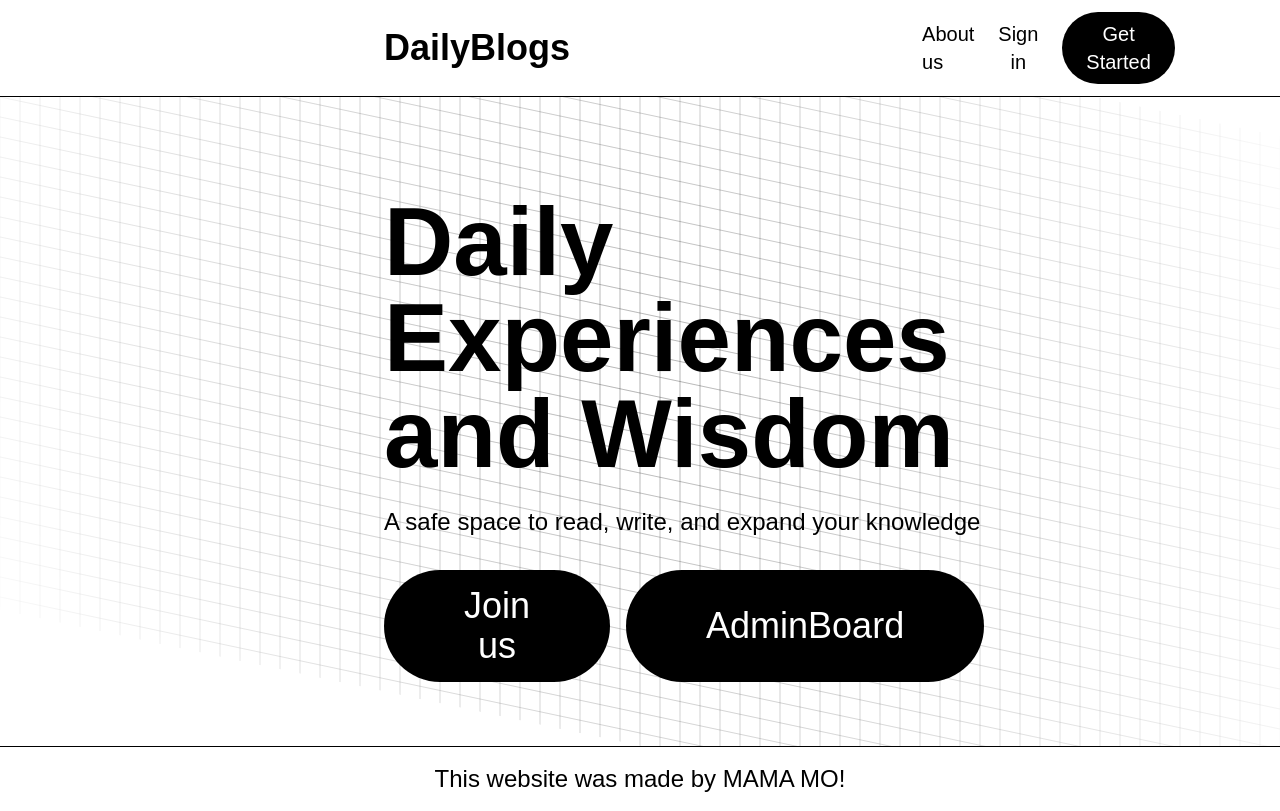
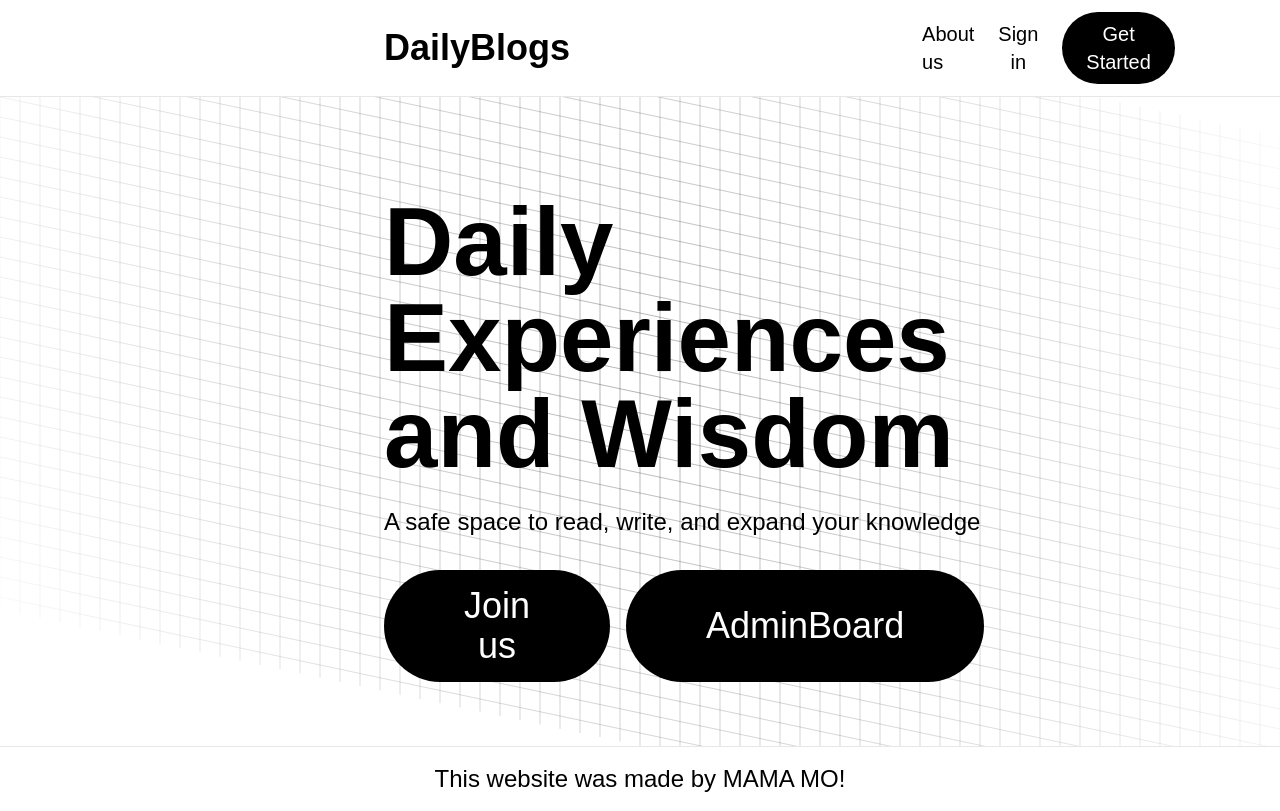
Before and after one commit to babkkin/daily-blogs, a Next.js app: page / in a window 1280 px wide. Built offline with nearby package versions, Linux system fonts and the light colour scheme; a web font is replaced by a local one.

Commit message:
some border ui

```diff
--- a/components/Footer.js
+++ b/components/Footer.js
@@ -12,7 +12,7 @@ export default function Footer() {
       <Sidebar isOpen={sidebarOpen} onClose={() => setSidebarOpen(false)} />
 
       {/* Sticky Footer */}
-      <footer className="fixed bottom-0 left-0 w-full border-t bg-white shadow-md p-1 flex justify-between items-center z-50">
+      <footer className="fixed bottom-0 left-0 w-full border-t border-gray-200   bg-white shadow-md p-1 flex justify-between items-center z-50">
         {/* Burger Button */}
 
 
--- a/components/Header.js
+++ b/components/Header.js
@@ -68,7 +68,7 @@ export default function Header() {
 			{/* Sidebar controlled by Header */}
 			<Sidebar isOpen={sidebarOpen} onClose={() => setSidebarOpen(false)} />
 
-			<header className="fixed top-0 left-0 right-0 z-50 bg-white border-b px-4 md:px-8 py-3 flex items-center justify-between">
+			<header className="fixed top-0 left-0 right-0 z-50 bg-white border-b border-gray-200 px-4 md:px-8 py-3 flex items-center justify-between">
 				<link
 					rel="stylesheet"
 					href="https://cdn-uicons.flaticon.com/uicons-bold-rounded/css/uicons-bold-rounded.css"
--- a/components/Homeee.jsx
+++ b/components/Homeee.jsx
@@ -46,7 +46,7 @@ export default function HomePage() {
 
 return (
 	<div className="max-w-6xl mx-auto px-6 py-16">
-		<h1 className="font-medium text-xl mb-6 text-gray-900 border-b pb-3">
+		<h1 className="font-medium text-xl mb-6 text-gray-900 border-b border-gray-300  pb-3">
 			For you
 		</h1>
 		<div className="flex flex-col gap-10">
--- a/components/PublicFooter.jsx
+++ b/components/PublicFooter.jsx
@@ -2,7 +2,7 @@
 
 export default function PublicFooter() {
   return (
-    <footer className="p-4 text-center text-lg md:text-xl lg:text-2xl transition-colors duration-300 border-t mt-auto">
+    <footer className="p-4 text-center text-lg md:text-xl lg:text-2xl transition-colors duration-300 border-t border-gray-200  mt-auto">
       This website was made by MAMA MO!
     </footer>
   );
--- a/components/PublicHeader.jsx
+++ b/components/PublicHeader.jsx
@@ -5,7 +5,7 @@ import { useAuthModal } from "@/components/AuthModalProvider";
 export default function PublicHeader() {
   const { openModal } = useAuthModal();
   return (
-    <header className="fixed top-0 left-0 right-0 z-50 bg-white border-b px-4 md:px-8 py-3 flex items-center justify-between ">
+    <header className="fixed top-0 left-0 right-0 z-50 bg-white border-b border-gray-200  px-4 md:px-8 py-3 flex items-center justify-between ">
       <Link href="/" className="text-2xl md:text-3xl lg:text-4xl font-bold transition-colors mx-[44vh]">
         DailyBlogs
       </Link>
```
